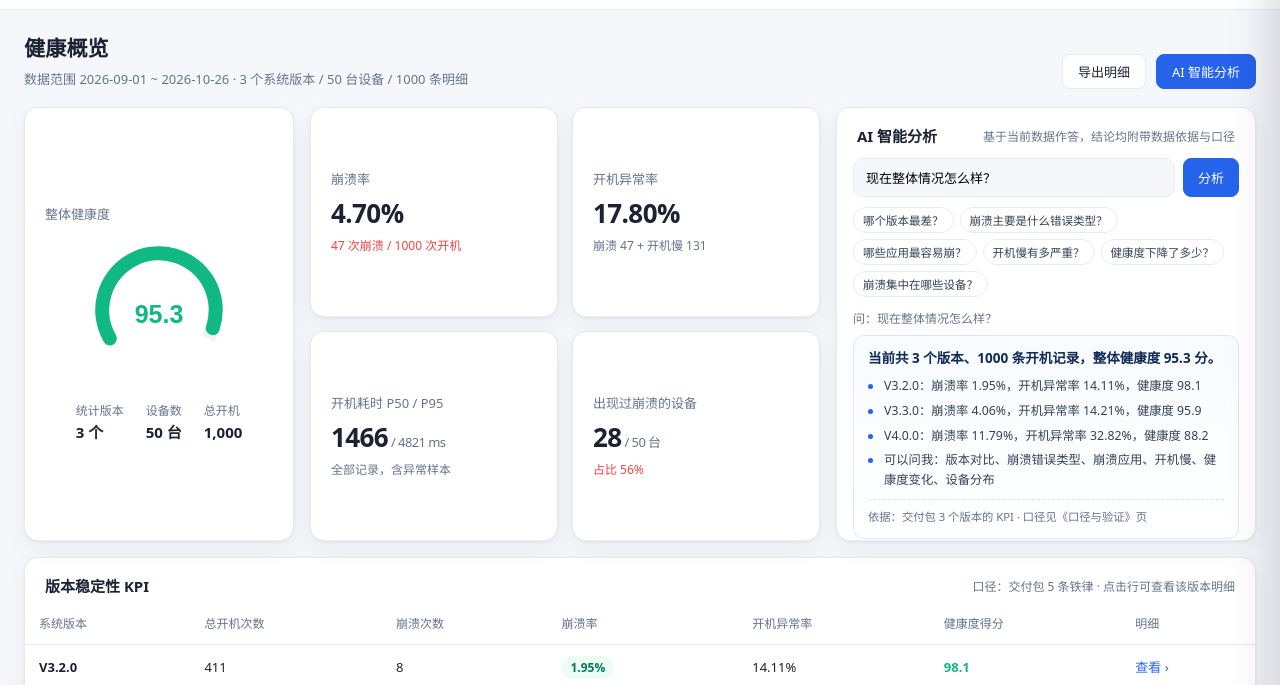
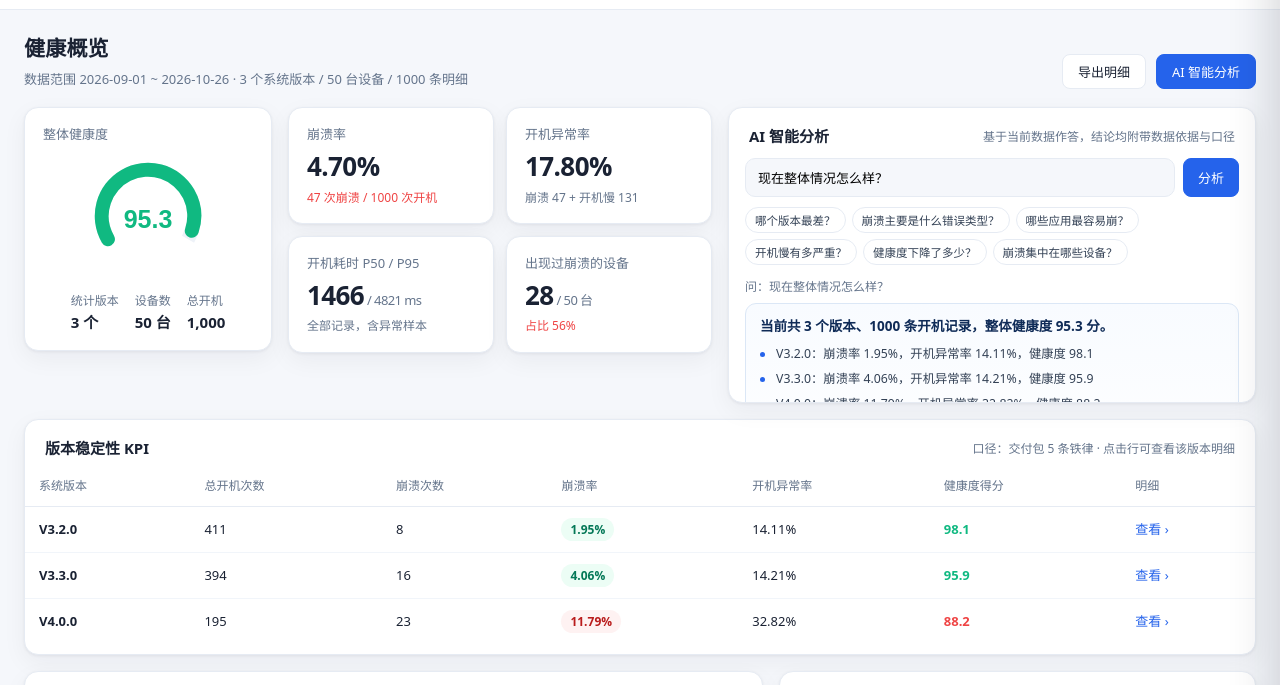
Before and after one commit to weng69081-prog/android-tv-health-demo, a plain HTML site: page index.html in a window 1280 px wide. Shown: the part 51-736 px from the top of the page. Drawn offline with Linux system fonts and the light colour scheme.

Commit message:
add style.css

```diff
--- a/style.css
+++ b/style.css
@@ -57,15 +57,15 @@
   .card-hd .hint{font-size:12px;color:var(--muted);}
 
   /* ---------- 概览 ---------- */
-  .overview{display:grid;grid-template-columns:270px minmax(0,1fr) 420px;gap:16px;margin-bottom:16px;align-items:stretch;}
-  .score-card{padding:20px;display:flex;flex-direction:column;align-items:center;justify-content:center;}
+  .overview{display:grid;grid-template-columns:248px minmax(0,1fr) 528px;gap:16px;margin-bottom:16px;align-items:start;}
+  .score-card{padding:16px 18px;display:flex;flex-direction:column;align-items:center;justify-content:center;}
   .score-card .lbl{font-size:13px;color:var(--muted);align-self:flex-start;}
-  #scoreGauge{width:100%;height:170px;}
-  .score-meta{display:flex;gap:22px;margin-top:6px;font-size:12px;color:var(--muted);}
+  #scoreGauge{width:100%;height:142px;}
+  .score-meta{display:flex;gap:16px;margin-top:4px;font-size:12px;color:var(--muted);}
   .score-meta b{display:block;font-size:15px;color:var(--text);}
 
-  .kpis{display:grid;grid-template-columns:repeat(2,1fr);grid-template-rows:repeat(2,1fr);gap:14px;}
-  .kpi{padding:20px 20px;display:flex;flex-direction:column;justify-content:center;gap:7px;min-height:112px;}
+  .kpis{display:grid;grid-template-columns:repeat(2,1fr);grid-template-rows:auto auto;gap:12px;}
+  .kpi{padding:16px 18px;display:flex;flex-direction:column;justify-content:center;gap:5px;min-height:110px;}
   .kpi .t{font-size:13px;color:var(--muted);display:flex;align-items:center;gap:6px;}
   .kpi .v{font-size:26px;font-weight:700;letter-spacing:-.6px;margin-top:2px;line-height:1.1;}
   .kpi .v span{font-size:13px;font-weight:400;color:var(--muted);margin-left:3px;}
@@ -169,8 +169,8 @@
   .mask.on{display:block;}
 
   /* ---------- 概览右侧 AI 面板（窄版） ---------- */
-  .overview .ai-card{max-height:434px;display:flex;flex-direction:column;margin-top:0;}
-  .overview .ai-card .ai-body{flex:1;overflow:auto;padding:10px 16px 16px;}
+  .overview .ai-card{height:296px;max-height:296px;display:flex;flex-direction:column;margin-top:0;}
+  .overview .ai-card .ai-body{flex:1;overflow-y:auto;padding:10px 16px 16px;scrollbar-width:thin;}
   .overview .ai-input{gap:8px;}
   .overview .ai-input input{padding:9px 12px;font-size:13px;}
   .overview .ai-input .btn{padding:9px 14px;font-size:13px;white-space:nowrap;}
```
